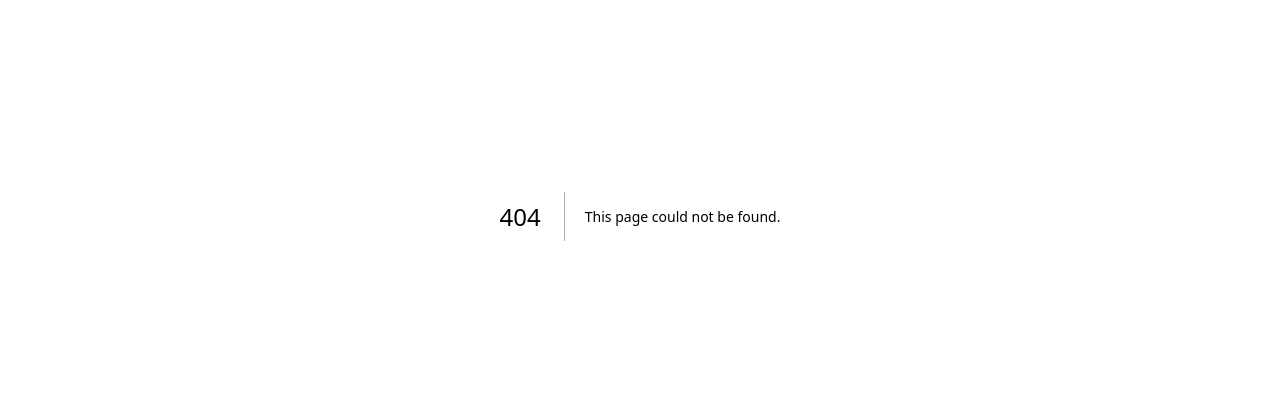
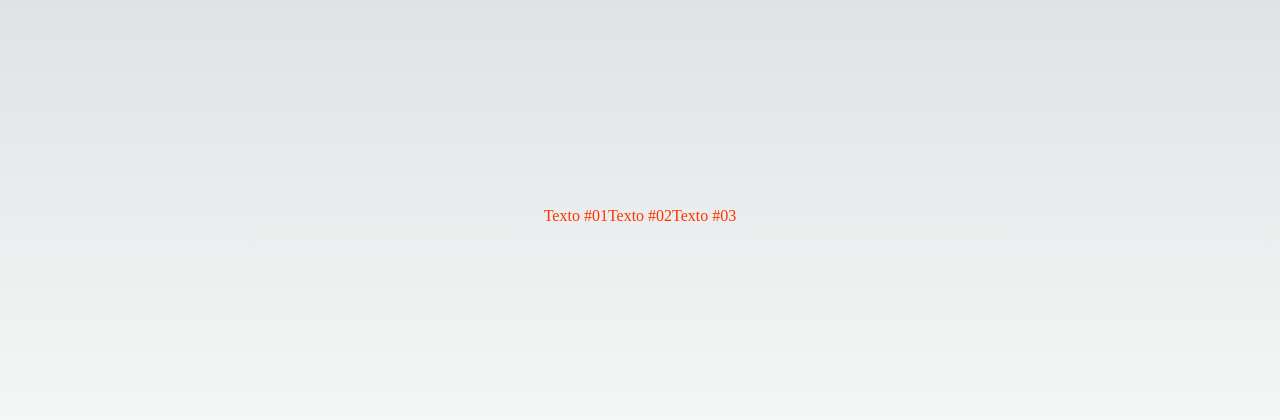
Before and after one commit to bertiGrazi/design_engineer, a Next.js app in the folder exercicios/: page /css/integracao2 in a window 1280 px wide. Before the commit this address had no page. Shown: the part 184-604 px from the top of the page. Built offline with nearby package versions, Linux system fonts and the light colour scheme.

Commit message:
learning about module.css

```diff
--- /dev/null
+++ b/exercicios/pages/css/integracao2.jsx
@@ -0,0 +1,11 @@
+import styles from "./integracao2.module.css"
+
+export default function integracao2() {
+  return (
+    <div id={styles.integracao2}>
+       <div className={styles.vermelha}>Texto #01</div>
+      <div className={styles.vermelha}>Texto #02</div>
+      <div className={styles.vermelha}>Texto #03</div>
+    </div>
+  )
+}
--- /dev/null
+++ b/exercicios/pages/css/integracao2.module.css
@@ -0,0 +1,18 @@
+#integracao2 {
+  height: 100vh;
+  display: flex;
+  justify-content: center;
+  align-items: center;
+}
+.vermelha {
+  color: #f30;
+}
+
+.azul {
+  color: #03a;
+}
+
+.branco {
+  background-color: #444;
+  color: #fff;
+}
```
